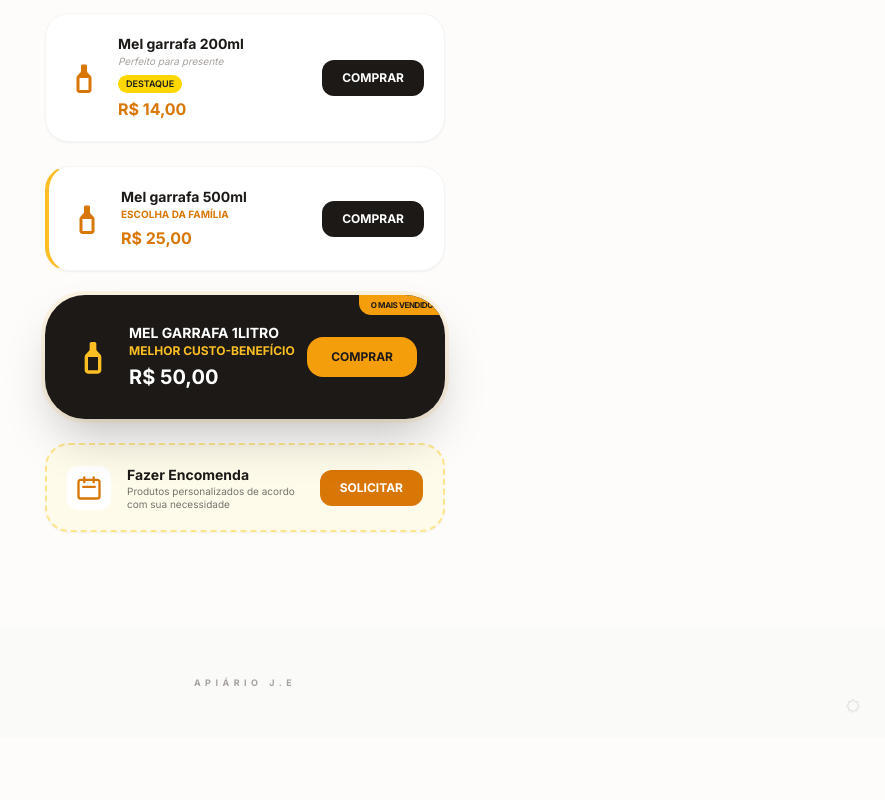
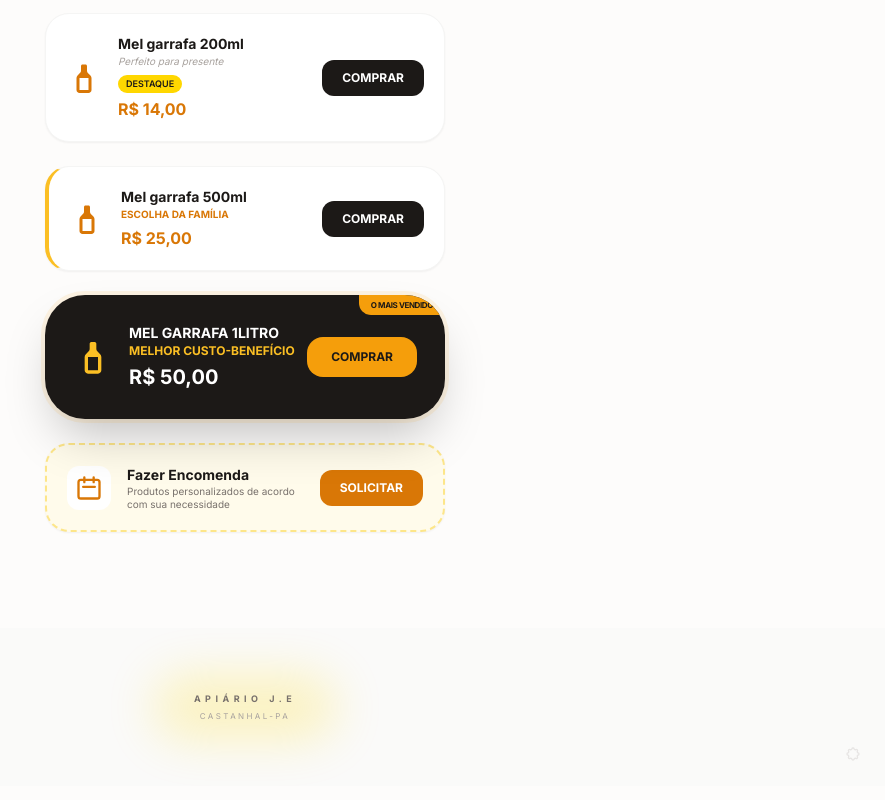
Before and after one commit to joseenilson13-max/Vendas-api-rio-J.E, a plain HTML site: page index.html in a window 1280 px wide. Shown: the part 553-1353 px from the top of the page, without its empty margins (395-1280 px from the left). Drawn offline with nearby package versions, Linux system fonts and the light colour scheme.

Commit message:
Update index.html

```diff
--- a/index.html
+++ b/index.html
@@ -9,11 +9,21 @@
     <style>
         body { font-family: 'Inter', sans-serif; background-color: #FDFCFB; }
         .serif { font-family: 'Playfair Display', serif; }
+
+        /* Brilho do Cabeçalho */
         .brand-glow {
             position: absolute; top: 50%; left: 50%; transform: translate(-50%, -50%);
             width: 260px; height: 120px; background-color: #FFD700; opacity: 0.35;
             filter: blur(45px); border-radius: 50%; z-index: 0;
         }
+
+        /* Forma Amarela do Rodapé (Nova) */
+        .footer-glow {
+            position: absolute; top: 50%; left: 50%; transform: translate(-50%, -50%);
+            width: 180px; height: 60px; background-color: #FFD700; opacity: 0.25;
+            filter: blur(25px); border-radius: 9999px; z-index: 0;
+        }
+
         .bottle-vector { fill: #D97706; }
         .pill-highlight {
             display: inline-block; background-color: #FFD700; color: #1C1917;
@@ -43,9 +53,18 @@
     <main id="product-list" class="max-w-md mx-auto px-6 space-y-6 pb-24">
         </main>
 
-    <footer class="py-12 bg-stone-50 text-center relative">
-        <p class="text-[9px] tracking-[0.5em] text-stone-400 font-bold uppercase">Apiário J.E</p>
-        <button onclick="openAdmin()" class="absolute right-4 bottom-4 p-2 text-stone-200">
+    <footer class="py-12 bg-stone-50 text-center relative overflow-hidden">
+
+        <div class="relative max-w-xs mx-auto py-4">
+            <div class="footer-glow"></div>
+
+            <div class="relative z-10">
+                <p class="text-[9px] tracking-[0.5em] text-stone-500 font-bold uppercase">Apiário J.E</p>
+                <p class="text-[8px] tracking-[0.3em] text-stone-400 uppercase mt-1 font-medium">Castanhal-PA</p>
+            </div>
+        </div>
+
+        <button onclick="openAdmin()" class="absolute right-4 bottom-4 p-2 text-stone-200 hover:text-amber-500 transition-colors">
             <svg class="w-4 h-4" fill="none" stroke="currentColor" viewBox="0 0 24 24"><path stroke-linecap="round" stroke-linejoin="round" stroke-width="2" d="M10.325 4.317c.426-1.756 2.924-1.756 3.35 0a1.724 1.724 0 002.573 1.066c1.543-.94 3.31.826 2.37 2.37a1.724 1.724 0 001.065 2.572c1.756.426 1.756 2.924 0 3.35a1.724 1.724 0 00-1.066 2.573c.94 1.543-.826 3.31-2.37 2.37a1.724 1.724 0 00-2.572 1.065c-.426 1.756-2.924 1.756-3.35 0a1.724 1.724 0 00-2.573-1.066c-1.543.94-3.31-.826-2.37-2.37a1.724 1.724 0 00-1.065-2.572c-1.756-.426-1.756-2.924 0-3.35a1.724 1.724 0 001.066-2.573c-.94-1.543.826-3.31 2.37-2.37.996.608 2.296.07 2.572-1.065z"></path></svg>
         </button>
     </footer>
@@ -60,20 +79,13 @@
     </div>
 
     <script>
-        /* ===========================================================
-           ABERTURA MANUAL: ESTOQUE DE EMERGÊNCIA (ALTERE AQUI)
-           Se o botão de configuração falhar, mude os números abaixo
-           e salve o arquivo.
-           ===========================================================
-        */
         const ESTOQUE_ATUAL = {
-            "100ml": { qty: 10 },  // Mude o número 20 pela quantidade desejada
+            "100ml": { qty: 20 },
             "200ml": { qty: 15 },
             "500ml": { qty: 10 },
-            "1Litro": { qty: 10 }
+            "1Litro": { qty: 5 }
         };
 
-        // Dados de exibição originais
         const PRODUTOS = {
             "100ml": { price: "8,00", label: "Ideal para experimentar", pill: "Sugestão" },
             "200ml": { price: "14,00", label: "Perfeito para presente", pill: "Destaque" },
```
